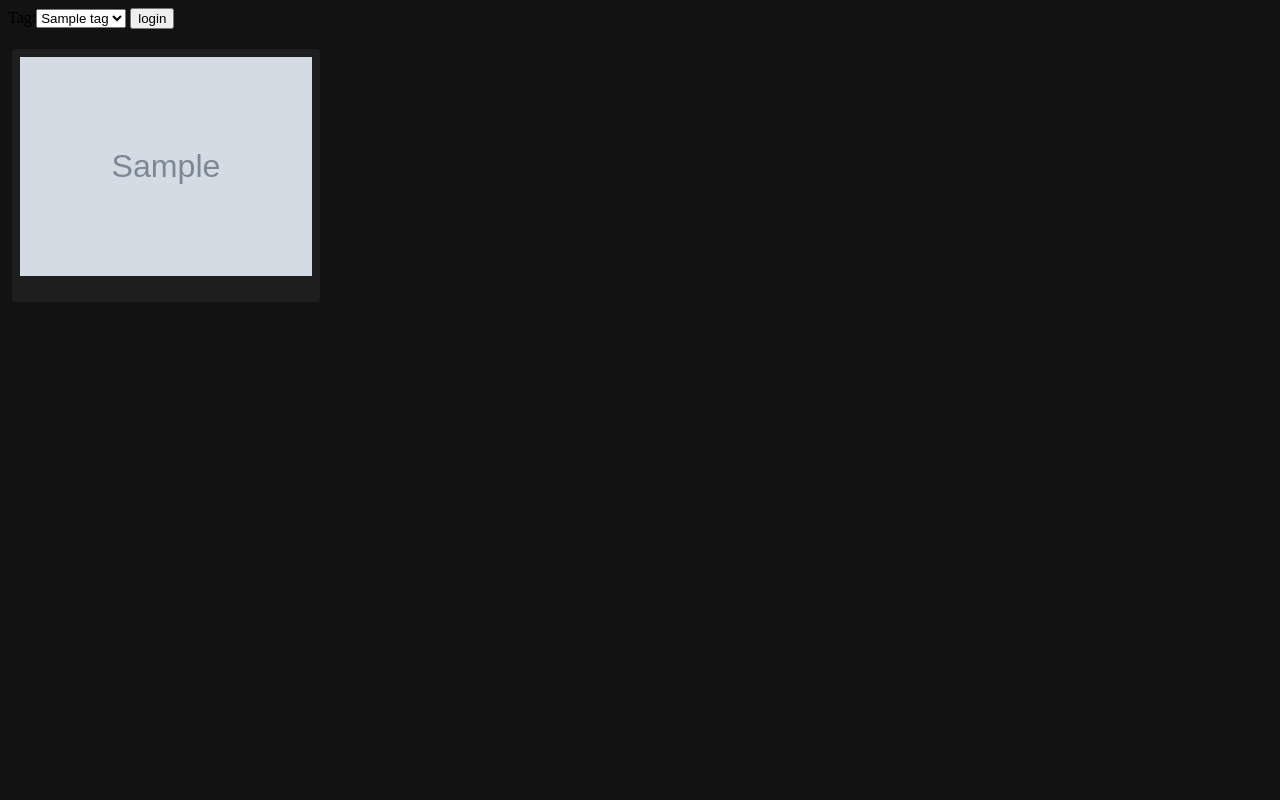
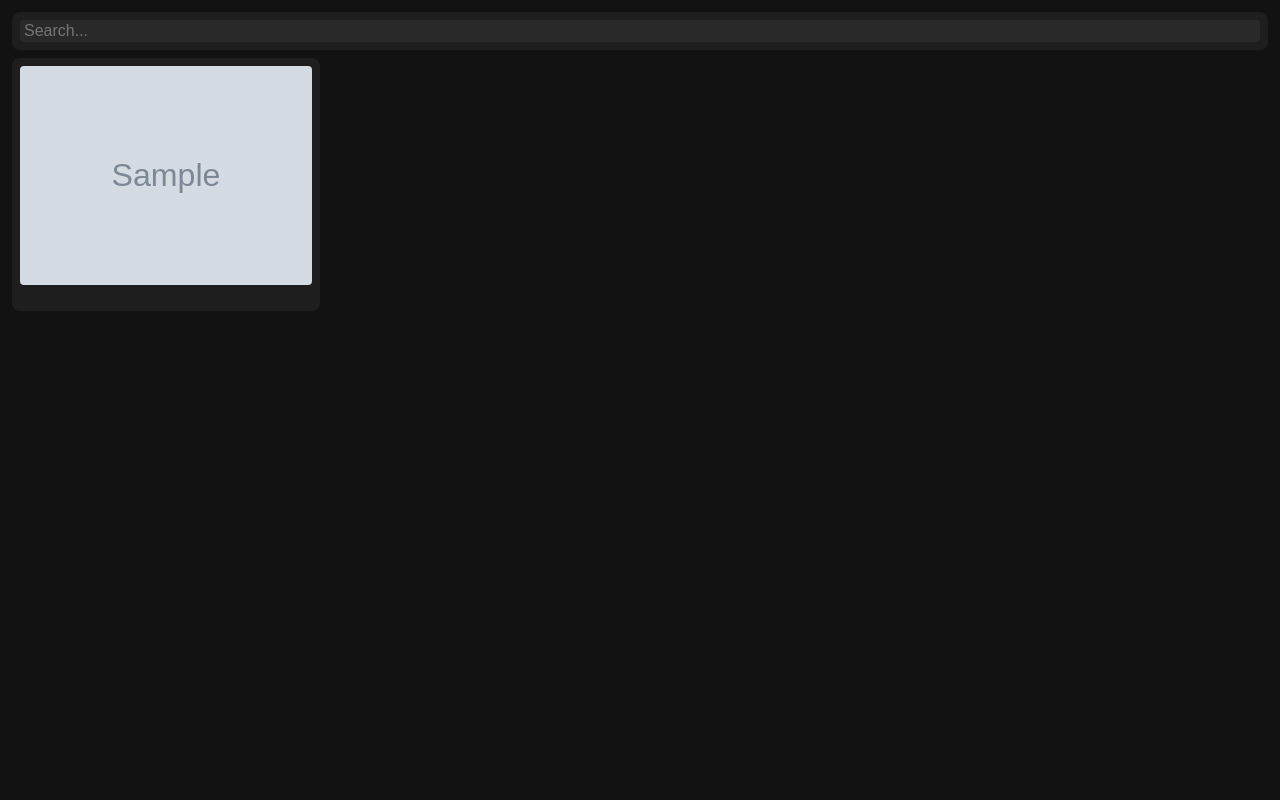
Before and after one commit to miki4920/BattlemapSearcher, a Django app: page / in a window 1280 px wide. Run offline with Django 3.2, Linux system fonts and the light colour scheme; tables that the repository leaves empty hold one stand-in row (values such as "Sample post"); grey boxes marked "Sample" are stand-in pictures.

Commit message:
Added a search bar TODO: Implement a form for the search bar

```diff
--- /dev/null
+++ b/mapviewer/static/mapviewer/base.js
@@ -0,0 +1,10 @@
+window.onscroll = function() {addSticky()};
+var searchbar = document.getElementById("searchbar");
+var sticky = searchbar.offsetTop;
+function addSticky() {
+  if (window.pageYOffset >= sticky) {
+    searchbar.classList.add("sticky")
+  } else {
+    searchbar.classList.remove("sticky");
+  }
+}
--- a/mapviewer/static/mapviewer/style.css
+++ b/mapviewer/static/mapviewer/style.css
@@ -1,9 +1,53 @@
+* {
+  box-sizing: border-box;
+}
+
 body {
   background-color: rgb(18, 18, 18);
 }
 
-* {
-  box-sizing: border-box;
+#searchbar {
+  background-color: rgb(18, 18, 18);
+  z-index: 2;
+  padding: 4px;
+  width: 100%;
+  display: block;
+  border-radius: 8px;
+}
+
+.sticky {
+  position: sticky;
+  top: 0;
+}
+
+.background {
+  padding: 8px;
+  border-radius: 8px;
+  background-color: rgba(255, 255, 255, 0.05);
+}
+
+.background + .sticky {
+    padding: 0px;
+    z-index: 5;
+}
+
+#searchbar input{
+  width: 100%;
+  font-size: 16px;
+  color: rgba(255, 255, 255, 0.87);
+  background-color: rgba(255, 255, 255, 0.05);
+  text: rgba(255, 255, 255, 0.87);
+  border-top: none;
+  border-bottom: none;
+  border-left: none;
+  border-right: none;
+  border-radius: 4px;
+  padding: 2px 4px;
+}
+
+#searchbar input:focus{
+  background-color: rgba(255, 255, 255, 0.11);
+  outline: none;
 }
 
 .map {
@@ -36,7 +80,7 @@ body {
   width: 100%;
   height: auto;
   padding: 8px;
-  border-radius: 4px;
+  border-radius: 8px;
 }
 
 .box:hover {
@@ -58,6 +102,7 @@ a {
   object-fit: cover;
   width: 100%;
   height: auto;
+  border-radius: 4px;
 }
 
 .box:hover img{
@@ -69,7 +114,7 @@ a {
 .desc {
     color: rgba(255, 255, 255, 0.87);
     position: absolute;
-    z-index: 999;
+    z-index: 1;
     margin: 0px 0px;
     left: 0;
     right: 0;
--- a/mapviewer/templates/mapviewer/base.html
+++ b/mapviewer/templates/mapviewer/base.html
@@ -4,7 +4,14 @@
     <link rel="icon" type="image/png" href="{% static 'mapviewer/favicon.ico' %}"/>
 </head>
 <body>
+<div id="searchbar">
+    <div class="background">
+    <input type="text" placeholder="Search...">
+    </div>
+</div>
+
 {% block content %}
 
 {% endblock %}
+<script src="{% static 'mapviewer/base.js' %}"></script>
 </body>
--- a/mapviewer/templates/mapviewer/map_tiles.html
+++ b/mapviewer/templates/mapviewer/map_tiles.html
@@ -1,10 +1,5 @@
 {% extends "mapviewer/base.html" %}
 {% block content %}
-<form action="/" method="post">
-    {% csrf_token %}
-    {{ form }}
-    <input type="submit" value="login"/>
-</form>
 <div class="maps">
 {% for map in maps %}
     <div class="map" id="{{map.id}}">
```
